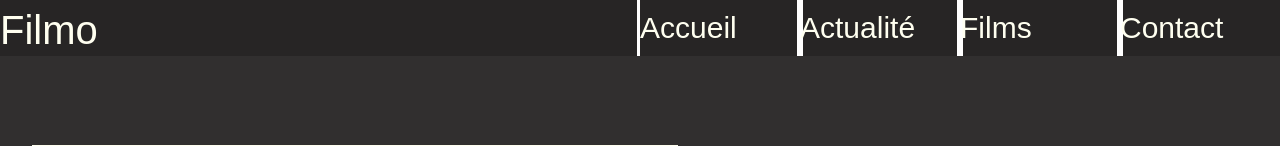
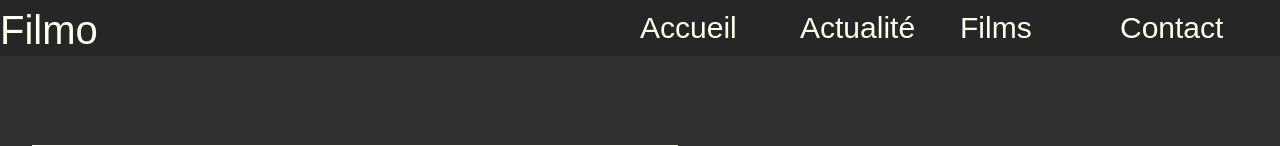
Before and after one commit to mespetitsprojets/2001, a plain HTML site: page index.html in a window 1280 px wide. Shown: the top 146 px of the page. Drawn offline with nearby package versions, Linux system fonts and the light colour scheme.

Commit message:
Update style.css

```diff
--- a/style.css
+++ b/style.css
@@ -35,7 +35,6 @@
     display: flex;
     justify-items: center;
     align-items: center;
-    outline:solid white;
 }
 
 .main{
```
